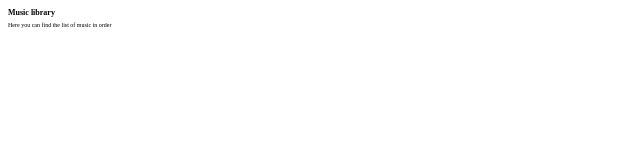
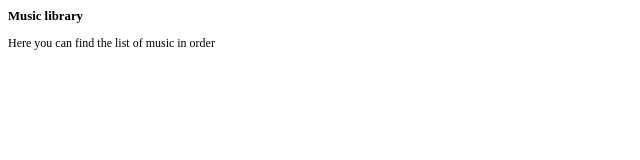
Before and after one commit to ShadowScriptor/ShadowScriptor.github.io, a plain HTML site: page index.html in a window 1280 px wide. Shown: the whole page, without its empty margins (0-640 px from the left). Drawn offline with Linux system fonts and the light colour scheme.

Commit message:
Update index.html

```diff
--- a/index.html
+++ b/index.html
@@ -9,8 +9,8 @@
 	</head>
 
 	<body>
-		<h1 style="font-size:50%";>Music library</h1>
-		<p style="font-size:25%";>Here you can find the list of music in order</p>
+		<h1 style="font-size:80%";>Music library</h1>
+		<p style="font-size:75%";>Here you can find the list of music in order</p>
 	</body>
 
 </html>
```
